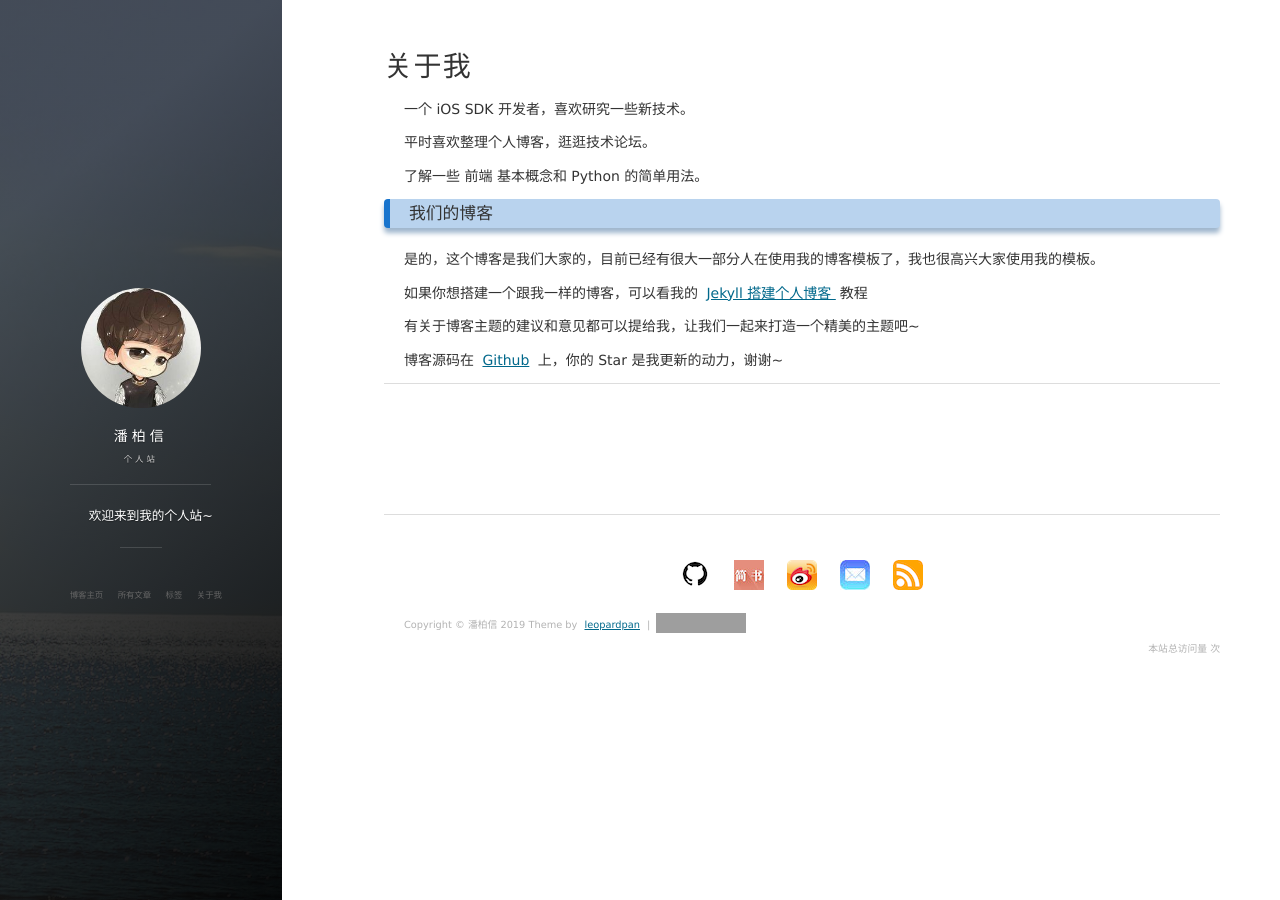
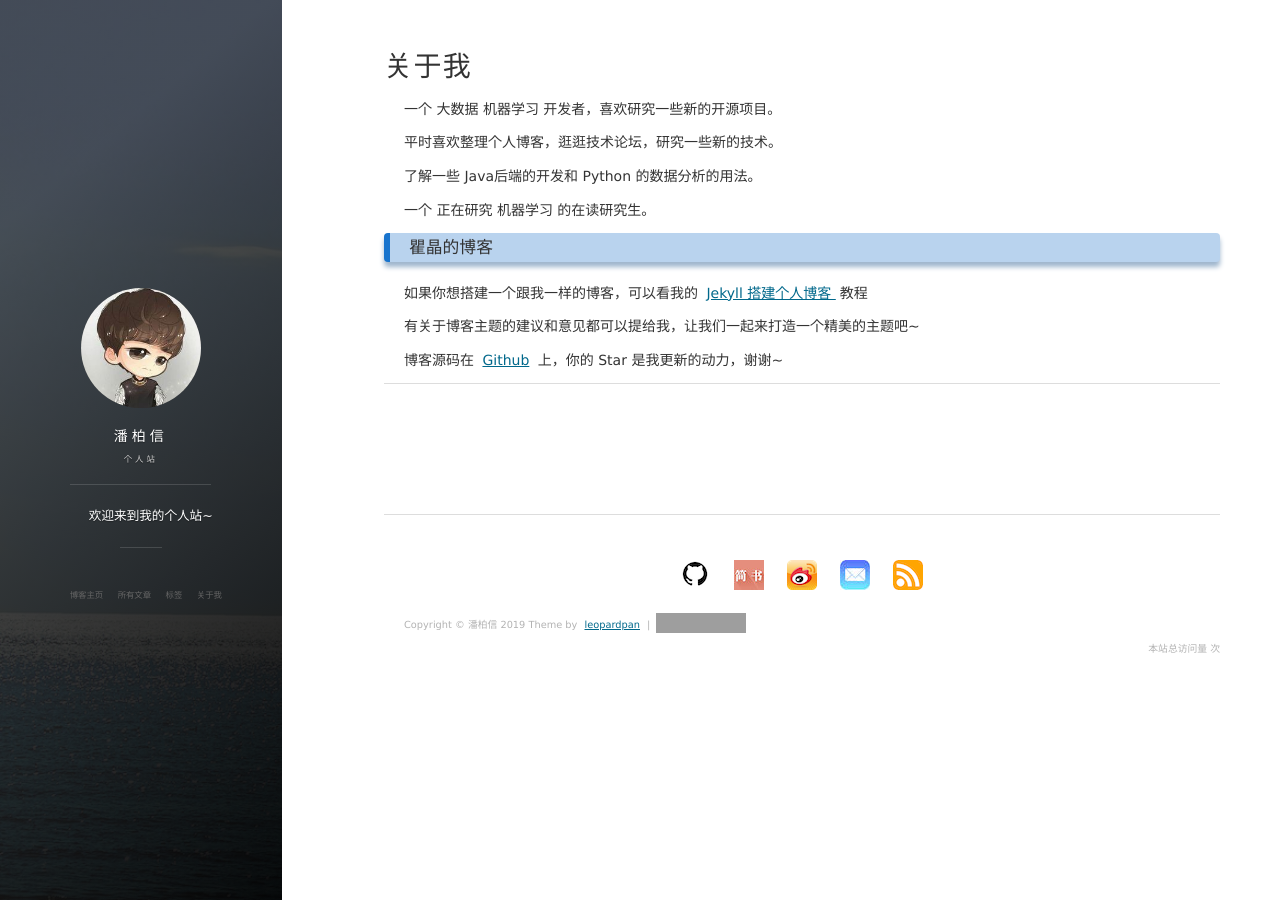
Before and after one commit to quking/quking.github.io, a Jekyll site: the page built from about.md, in a window 1280 px wide. Built offline with Jekyll 4.4.1, drawn with Linux system fonts in a browser that asks for light colours; nearby versions of some CDN libraries; comment, search, counter and statistics services are not loaded; grey boxes are pictures that could not be loaded.

```diff
--- a/about.md
+++ b/about.md
@@ -3,19 +3,17 @@ layout: page
 title: 关于我
 ---
 
-一个 iOS SDK 开发者，喜欢研究一些新技术。
+一个 大数据 机器学习 开发者，喜欢研究一些新的开源项目。
 <p>
-平时喜欢整理个人博客，逛逛技术论坛。
+平时喜欢整理个人博客，逛逛技术论坛，研究一些新的技术。
 <p>
-了解一些 前端 基本概念和 Python 的简单用法。
+了解一些 Java后端的开发和 Python 的数据分析的用法。
 
 <p>
-
-<h3> 我们的博客 </h3>
-
+一个 正在研究 机器学习 的在读研究生。
 <p>
 
-是的，这个博客是我们大家的，目前已经有很大一部分人在使用我的博客模板了，我也很高兴大家使用我的模板。
+<h3> 瞿晶的博客 </h3>
 
 <p>
 
```
Also changed, not shown: _posts/2016-07-13-GitTutorial.md (deleted, +0 -70 lines), _posts/2017-07-13-Git怎么玩？.md (added, +90 -0 lines), 2 other files.
